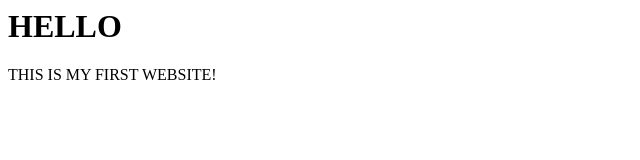
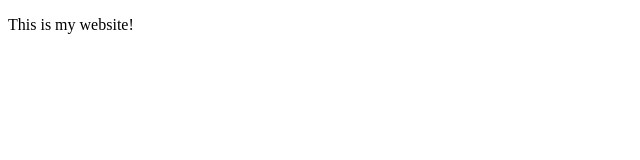
Before and after one commit to Reinsdyret/sdushantha.github.io, a plain HTML site: page index.html in a window 1280 px wide. Shown: the whole page, without its empty margins (0-640 px from the left). Drawn offline with Linux system fonts and the light colour scheme.

Commit message:
Update index.html

```diff
--- a/index.html
+++ b/index.html
@@ -1,4 +1,7 @@
-<title>Siddharth Dushantha</title>
-<h1>HELLO</h1>
-<link rel="shortcut icon" type="image/x-icon" href="IMG_0349.ico" />
-<p>THIS IS MY FIRST WEBSITE!</p>
+<!doctype html>
+<html>
+<head>
+  <title>Siddharth Dushantha</title>
+  <p>This is my website!</p>
+</head>
+</html>
```
